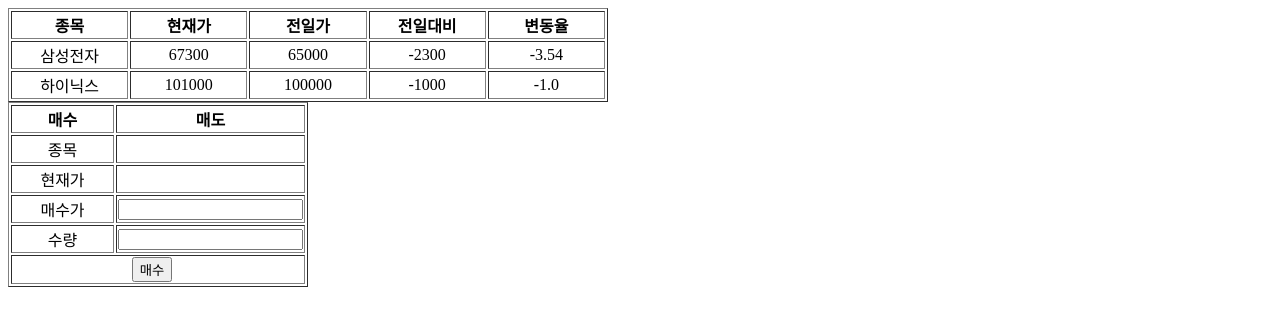
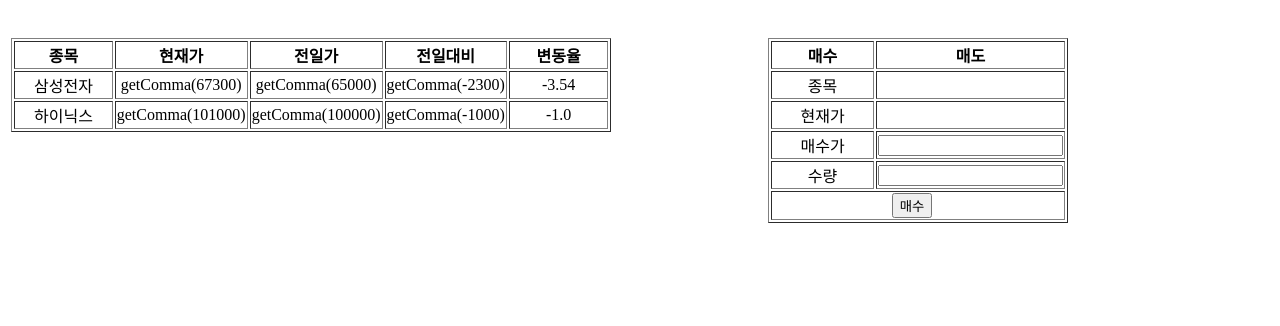
Before and after one commit to yourms/3sdaq, a Django app: page /trade/ in a window 1280 px wide. Shown: the top 326 px of the page. Run offline with Django 3.2, Linux system fonts and the light colour scheme; data comes from the database, SQL or seed files in the repository.

Commit message:
sTrade_list화면 개발중2

```diff
--- a/web/tradeApp/templates/sTrade/sTrade_list.html
+++ b/web/tradeApp/templates/sTrade/sTrade_list.html
@@ -4,10 +4,22 @@
     <meta charset="UTF-8">
     <title>sTrade_list</title>
 	<script src="https://ajax.googleapis.com/ajax/libs/jquery/3.5.1/jquery.min.js"></script>
+	<style>
+		#first {
+		width:48%;
+		float: left;
+
+		}
+		#second {
+		width: 48%;
+		float: left;
+		}
+</style>
 
 </head>
 <body>
-    <table class="table table-bordered" width="600px" border="1px">
+	<div id="first" style="margin-top: 30px;">
+		<table class="table table-bordered" width="600px" border="1px" align="center">
 			<thead>
 				<tr>
 					<th style="width: 10px">종목</th><th>현재가</th><th>전일가</th><th>전일대비</th><th>변동율</th>
@@ -17,15 +29,17 @@
 				{% for sTrade in sTrades %}
 				<tr id="now_sTrade_{{forloop.counter0}}" trCode="{{sTrade.code}}" onclick="detail_order(this)" border = "1px" style='text-align: center;'>
 					<td width="100" id="td_sTrade_name_{{forloop.counter0}}">{{sTrade.name}}</td>
-				<td width="100" id="td_sTrade_price_{{forloop.counter0}}">{{sTrade.price}}</td>
-				<td width="100" id="td_sTrade_d_1price_{{forloop.counter0}}">{{sTrade.d_1price}}</td>
-				<td width="100" id="td_sTrade_change_{{forloop.counter0}}">{{sTrade.change}}</td>
+					<td width="100" id="td_sTrade_price_{{forloop.counter0}}">getComma({{sTrade.price}})</td>
+					<td width="100" id="td_sTrade_d_1price_{{forloop.counter0}}">getComma({{sTrade.d_1price}})</td>
+					<td width="100" id="td_sTrade_change_{{forloop.counter0}}">getComma({{sTrade.change}})</td>
 					<td width="100" id="td_sTrade_ch_rate_{{forloop.counter0}}">{{sTrade.ch_rate}}</td>
 				</tr>
 				{% endfor %}
 			</tbody>
 		</table>
-	<table class="table table-bordered" width="300px" border="1px" style='text-align: center;'>
+	</div>
+	<div id="second" style="margin-top: 30px;">
+		<table class="table table-bordered" width="300px" border="1px" style='text-align: center;' align="center">
 			<thead>
 				<tr>
 					<th id="sTrade_Form_th1" style="">매수</th><th id="sTrade_Form_th2">매도</th>
@@ -51,12 +65,13 @@
 					</td>
 				</tr>
 				<tr>
-				<td width="100" colspan='2'><button id="bsBtn" type="button" onclick="openCity('Oslo', this, 'orange')">매수</button>
+					<td width="100" colspan='2'><button id="bsBtn" type="button" onclick="">매수</button>
 						<input type="text" id="sTrade_Form_dcode" value="" style="visibility:hidden;width: 0px;">
 					</td>
 				</tr>
 			</tbody>
 		</table>
+	</div>
 
 
 <script>
@@ -76,21 +91,19 @@
 			var txt = "";
 			txt += "<tr id='now_detail'>"
 			txt += "<td colspan='5'>"
-			txt += "<table id='detail_order' class='table table-bordered' border='1px' width='500px'>"
+			txt += "<table id='detail_order' class='table table-bordered' border='1px' width='350px' align='center'>"
 			txt += "<thead>"
 			txt += "<tr>"
-			txt += "<th></th><th></th><th></th><th>호가</th><th>수량</th>"
+			txt += "<th></th><th>호가</th><th>수량</th>"
 			txt += "</tr>"
 			txt += "</thead>"
 			txt += "<tbody>"
 			$.each(obj, function(idx, data){
 				count = true;
 				txt += "<tr dcode="+data.code+ " dname="+data.name+" dprice="+data.price+" dquan="+data.quan+" onclick=trade_preOrder(this)>"
-				txt += "<td width='50'></td>"
-				txt += "<td width='50'></td>"
-				txt += "<td width='100' style='text-align: center;'>"+data.name+"</td>"
-				txt += "<td width='100' style='text-align: center;'>"+data.price+"</td>"
-				txt += "<td width='100' style='text-align: center;'>"+data.quan+"</td>"
+				txt += "<td width='100px' style='text-align: center;'>"+data.name+"</td>"
+				txt += "<td width='100px' style='text-align: center;'>"+getComma(data.price)+"</td>"
+				txt += "<td width='100px' style='text-align: center;'>"+getComma(data.quan)+"</td>"
 				txt += "</tr>"
 			});
 			txt += "</tbody>"
@@ -116,7 +129,7 @@
 
 	var dcode = $(obj).attr('dcode');
 	var dname = $(obj).attr('dname');
-	var dprice = $(obj).attr('dprice');
+	var dprice = getComma($(obj).attr('dprice'));
 	var dquan = $(obj).attr('dquan');
 	$('#sTrade_Form_dname').text(dname);
 	$('#sTrade_Form_dprice').text(dprice);
@@ -140,9 +153,9 @@
 		success: function(obj){
 			$.each(obj, function(idx, data){
 				$('#td_sTrade_name_'+idx).text(data.name);
-				$('#td_sTrade_price_'+idx).text(data.price);
-				$('#td_sTrade_d_1price_'+idx).text(data.d_1price);
-				$('#td_sTrade_change_'+idx).text(data.change);
+				$('#td_sTrade_price_'+idx).text(getComma(data.price));
+				$('#td_sTrade_d_1price_'+idx).text(getComma(data.d_1price));
+				$('#td_sTrade_change_'+idx).text(getComma(data.change));
 				$('#td_sTrade_ch_rate_'+idx).text(data.rate);
 			});
 		},
@@ -152,6 +165,17 @@
 		}
 	});
 	timerID = setTimeout("updatesTrade()", 5000); // 5초 단위로 갱신 처리
+}
+function getComma(n) {
+	var reg = /(^[+-]?\d+)(\d{3})/;
+	n += '';
+	while (reg.test(n))
+		n = n.replace(reg, '$1' + ',' + '$2');
+	return n;
+}
+function clearFormatNum(num) {
+	if (num=="") return num;
+	return String(num).replaceAll(",","");
 }
 
 </script>
```
Lines whose indentation alone changed are shown as unchanged.
